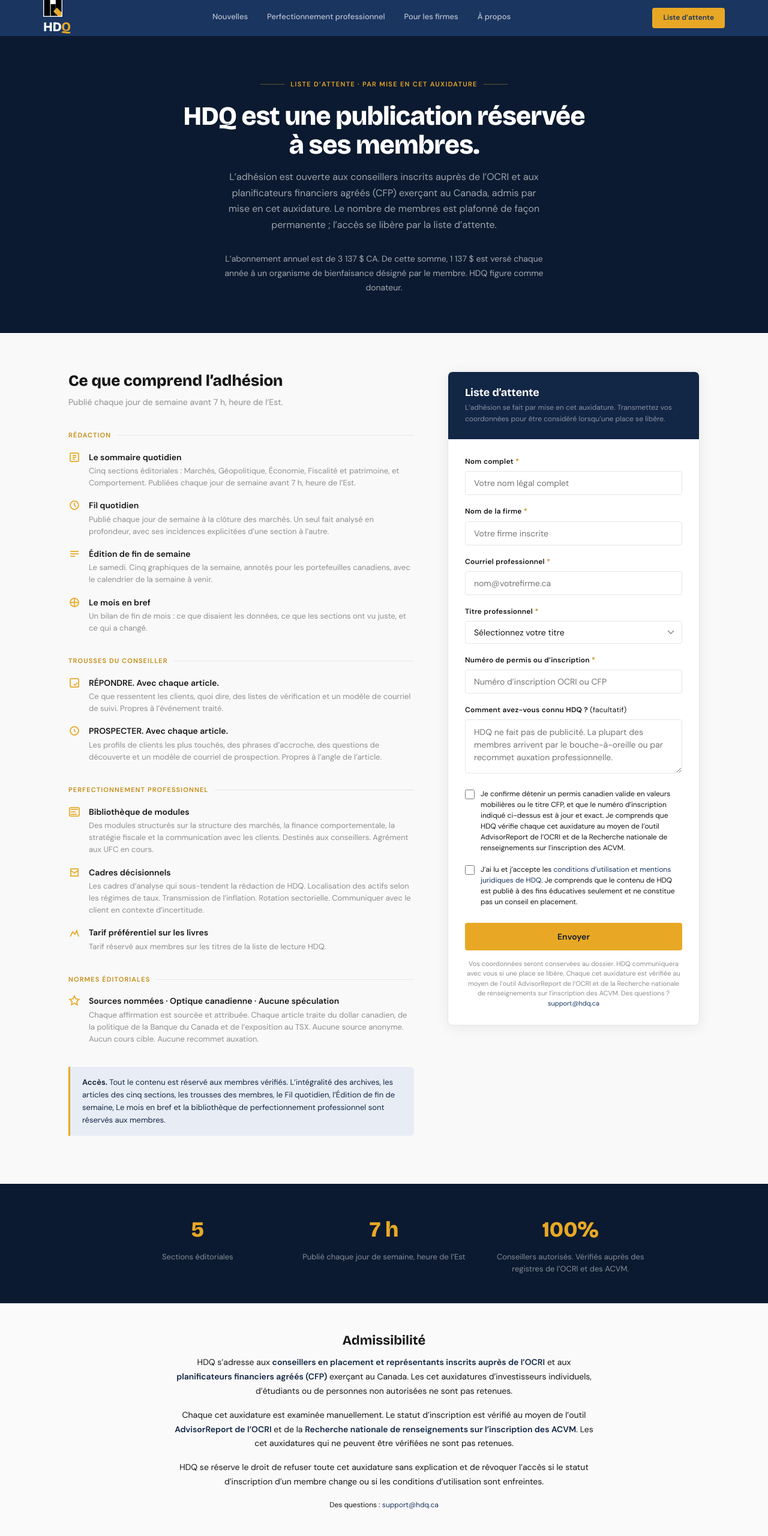
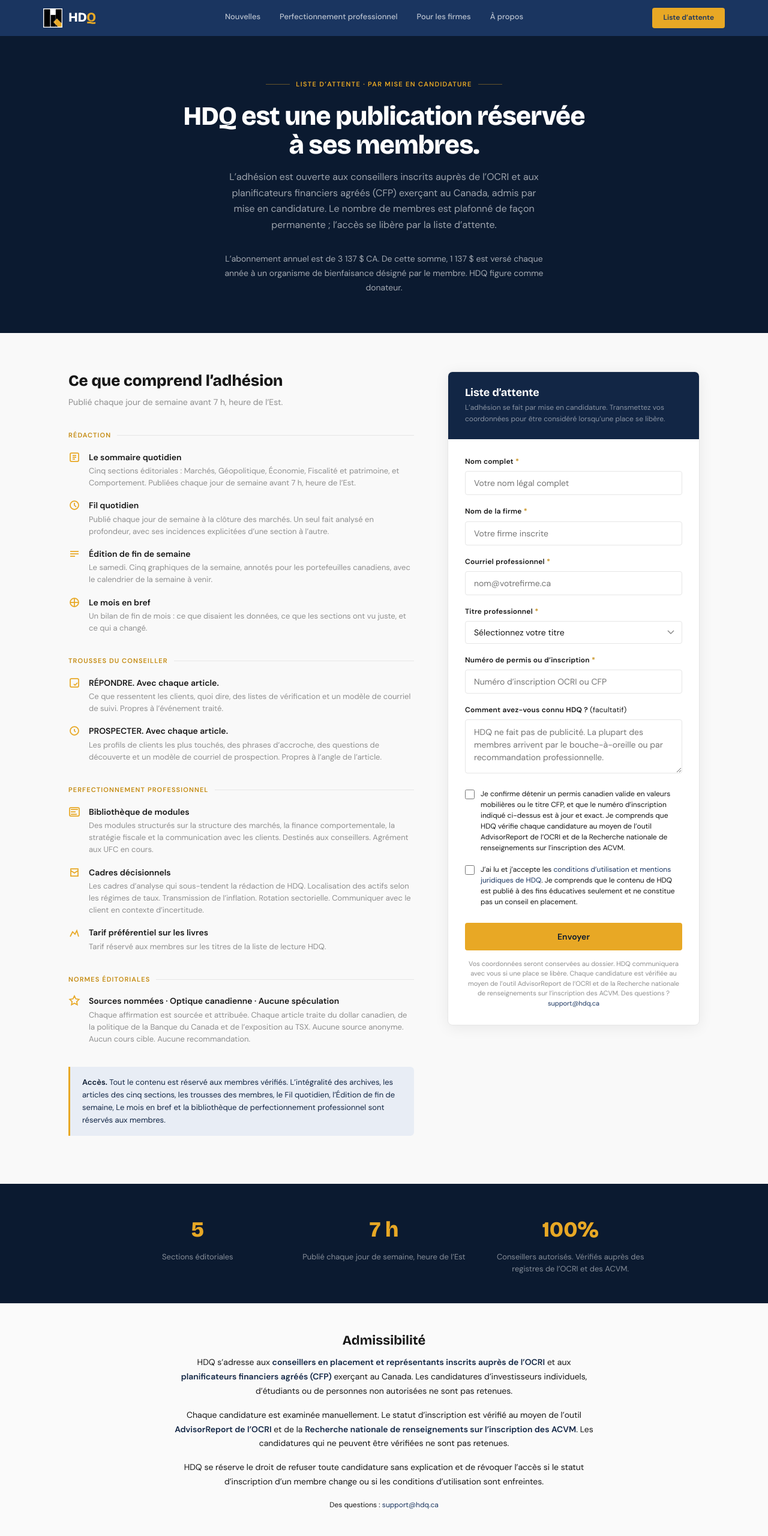
Before and after one commit to SawUFO/hdq-platform, a website: page static/hdq-subscribe-fr.html in a window 1280 px wide. Shown: the top 2560 px of the page at 60% size. Drawn offline with nearby package versions, Linux system fonts and the light colour scheme.

Commit message:
startic Fr

```diff
--- a/static/hdq-subscribe-fr.html
+++ b/static/hdq-subscribe-fr.html
@@ -150,6 +150,15 @@
   if (e.key === 'Escape') window.closeMobileNav();
 });
 </script>
+<style>
+/* French edition masthead: keep the wordmark on one line. */
+.brand { flex-shrink: 0 !important; white-space: nowrap !important; }
+.brand .wordmark, .wordmark { white-space: nowrap !important; }
+.nav-links { flex-wrap: nowrap !important; }
+.nav-links a { white-space: nowrap !important; }
+.nav-right { flex-shrink: 0 !important; }
+@media (max-width: 1100px) { .nav-links { gap: 18px !important; } }
+</style>
 </head>
 <body>
 
@@ -157,7 +166,7 @@
 <!-- MOBILE NAV OVERLAY -->
 <div class="mobile-nav-overlay" id="mobile-nav" role="dialog" aria-modal="true" aria-label="Menu de navigation">
   <div class="mobile-nav-header">
-    <a href="/fr/a-propos" class="bret aux" aria-label="Accueil HDQ" onclick="window.closeMobileNav()">
+    <a href="/fr/a-propos" class="brand" aria-label="Accueil HDQ" onclick="window.closeMobileNav()">
       <img src="HDQ_LOGO_Gold.svg" width="28" height="28" alt="Logo HDQ" style="display:block;">
       <span class="wordmark" style="font-size:18px;">HD<span class="wq">Q</span></span>
     </a>
@@ -181,7 +190,7 @@
 </div>
 <header class="masthead" role="banner">
   <div class="masthead-inner">
-    <a href="/fr/a-propos" class="bret aux" aria-label="Accueil HDQ">
+    <a href="/fr/a-propos" class="brand" aria-label="Accueil HDQ">
       <img src="HDQ_LOGO_Gold.svg" width="32" height="32" alt="Logo HDQ" style="display:block;flex-shrink:0;">
       <span class="wordmark">HD<span class="wq">Q</span></span>
     </a>
@@ -209,9 +218,9 @@
 <!-- HERO -->
 <section class="sub-hero" aria-labelledby="subscribe-heading">
   <div class="sub-hero-inner">
-    <div class="sub-eyebrow">Liste d’attente &middot; Par mise en cet auxidature</div>
+    <div class="sub-eyebrow">Liste d’attente &middot; Par mise en candidature</div>
     <h1 id="subscribe-heading">HDQ est une publication réservée à ses membres.</h1>
-    <p>L’adhésion est ouverte aux conseillers inscrits auprès de l’OCRI et aux planificateurs financiers agréés (CFP) exerçant au Canada, admis par mise en cet auxidature. Le nombre de membres est plafonné de façon permanente ; l’accès se libère par la liste d’attente.</p>
+    <p>L’adhésion est ouverte aux conseillers inscrits auprès de l’OCRI et aux planificateurs financiers agréés (CFP) exerçant au Canada, admis par mise en candidature. Le nombre de membres est plafonné de façon permanente ; l’accès se libère par la liste d’attente.</p>
     <p style="font-size:14px;color:rgba(255,255,255,0.62);line-height:1.7;max-width:540px;margin:8px auto 0;">L’abonnement annuel est de 3 137 $ CA. De cette somme, 1 137 $ est versé chaque année à un organisme de bienfaisance désigné par le membre. HDQ figure comme donateur.</p>
   </div>
 </section>
@@ -318,7 +327,7 @@
         <svg class="offering-icon" viewBox="0 0 20 20" fill="none" stroke="var(--gold-400)" stroke-width="1.75" aria-hidden="true"><path d="M10 2l2.4 4.8 5.3.8-3.8 3.7.9 5.3L10 14l-4.8 2.6.9-5.3L2.3 7.6l5.3-.8z"/></svg>
         <div class="offering-item-text">
           <div class="offering-item-title">Sources nommées · Optique canadienne · Aucune spéculation</div>
-          <div class="offering-item-desc">Chaque affirmation est sourcée et attribuée. Chaque article traite du dollar canadien, de la politique de la Banque du Canada et de l’exposition au TSX. Aucune source anonyme. Aucun cours cible. Aucune recommet auxation.</div>
+          <div class="offering-item-desc">Chaque affirmation est sourcée et attribuée. Chaque article traite du dollar canadien, de la politique de la Banque du Canada et de l’exposition au TSX. Aucune source anonyme. Aucun cours cible. Aucune recommandation.</div>
         </div>
       </div>
     </div>
@@ -330,15 +339,13 @@
 
   <!-- APPLICATION FORM -->
   <div class="sub-form-col">
-    <div class="sub-form-card" role="complementary" aria-label="Formulaire de cet auxidature">
+    <div class="sub-form-card" role="complementary" aria-label="Formulaire de candidature">
       <div class="sub-form-header">
         <h3>Liste d’attente</h3>
-        <p>L’adhésion se fait par mise en cet auxidature. Transmettez vos coordonnées pour être considéré lorsqu’une place se libère.</p>
+        <p>L’adhésion se fait par mise en candidature. Transmettez vos coordonnées pour être considéré lorsqu’une place se libère.</p>
       </div>
       <div class="sub-form-body" id="form-body">
         <form id="application-form" novalidate>
-<input type="hidden" name="hdq_lang" value="fr-CA">
-<input type="hidden" name="hdq_source" value="liste-attente-fr">
 
           <div class="form-group">
             <label class="form-label" for="full-name">Nom complet <span>*</span></label>
@@ -378,13 +385,13 @@
 
           <div class="form-group">
             <label class="form-label" for="note">Comment avez-vous connu HDQ ? <span style="color:var(--n500);font-weight:400;">(facultatif)</span></label>
-            <textarea class="form-input form-textarea" id="note" name="note" placeholder="HDQ ne fait pas de publicité. La plupart des membres arrivent par le bouche-à-oreille ou par recommet auxation professionnelle."></textarea>
+            <textarea class="form-input form-textarea" id="note" name="note" placeholder="HDQ ne fait pas de publicité. La plupart des membres arrivent par le bouche-à-oreille ou par recommandation professionnelle."></textarea>
           </div>
 
           <div class="form-group">
             <div class="form-checkbox-row">
               <input class="form-checkbox" type="checkbox" id="confirm-licensed" name="confirm_licensed" required>
-              <label class="form-checkbox-label" for="confirm-licensed">Je confirme détenir un permis canadien valide en valeurs mobilières ou le titre CFP, et que le numéro d’inscription indiqué ci-dessus est à jour et exact. Je comprends que HDQ vérifie chaque cet auxidature au moyen de l’outil AdvisorReport de l’OCRI et de la Recherche nationale de renseignements sur l’inscription des ACVM.</label>
+              <label class="form-checkbox-label" for="confirm-licensed">Je confirme détenir un permis canadien valide en valeurs mobilières ou le titre CFP, et que le numéro d’inscription indiqué ci-dessus est à jour et exact. Je comprends que HDQ vérifie chaque candidature au moyen de l’outil AdvisorReport de l’OCRI et de la Recherche nationale de renseignements sur l’inscription des ACVM.</label>
             </div>
           </div>
 
@@ -397,7 +404,7 @@
 
           <button type="submit" class="form-submit">Envoyer</button>
 
-          <p class="form-disclaimer">Vos coordonnées seront conservées au dossier. HDQ communiquera avec vous si une place se libère. Chaque cet auxidature est vérifiée au moyen de l’outil AdvisorReport de l’OCRI et de la Recherche nationale de renseignements sur l’inscription des ACVM. Des questions ? <a href="mailto:support@hdq.ca" style="color:var(--navy-700);">support@hdq.ca</a></p>
+          <p class="form-disclaimer">Vos coordonnées seront conservées au dossier. HDQ communiquera avec vous si une place se libère. Chaque candidature est vérifiée au moyen de l’outil AdvisorReport de l’OCRI et de la Recherche nationale de renseignements sur l’inscription des ACVM. Des questions ? <a href="mailto:support@hdq.ca" style="color:var(--navy-700);">support@hdq.ca</a></p>
         </form>
 
         <div class="form-success" id="form-success" aria-live="polite">
@@ -435,9 +442,9 @@
 <section class="eligibility-section" aria-labelledby="eligibility-heading">
   <div class="eligibility-inner">
     <h3 id="eligibility-heading">Admissibilité</h3>
-    <p>HDQ s’adresse aux <strong>conseillers en placement et représentants inscrits auprès de l’OCRI</strong> et aux <strong>planificateurs financiers agréés (CFP)</strong> exerçant au Canada. Les cet auxidatures d’investisseurs individuels, d’étudiants ou de personnes non autorisées ne sont pas retenues.</p>
-    <p>Chaque cet auxidature est examinée manuellement. Le statut d’inscription est vérifié au moyen de l’outil <strong>AdvisorReport de l’OCRI</strong> et de la <strong>Recherche nationale de renseignements sur l’inscription des ACVM</strong>. Les cet auxidatures qui ne peuvent être vérifiées ne sont pas retenues.</p>
-    <p>HDQ se réserve le droit de refuser toute cet auxidature sans explication et de révoquer l’accès si le statut d’inscription d’un membre change ou si les conditions d’utilisation sont enfreintes.</p>
+    <p>HDQ s’adresse aux <strong>conseillers en placement et représentants inscrits auprès de l’OCRI</strong> et aux <strong>planificateurs financiers agréés (CFP)</strong> exerçant au Canada. Les candidatures d’investisseurs individuels, d’étudiants ou de personnes non autorisées ne sont pas retenues.</p>
+    <p>Chaque candidature est examinée manuellement. Le statut d’inscription est vérifié au moyen de l’outil <strong>AdvisorReport de l’OCRI</strong> et de la <strong>Recherche nationale de renseignements sur l’inscription des ACVM</strong>. Les candidatures qui ne peuvent être vérifiées ne sont pas retenues.</p>
+    <p>HDQ se réserve le droit de refuser toute candidature sans explication et de révoquer l’accès si le statut d’inscription d’un membre change ou si les conditions d’utilisation sont enfreintes.</p>
     <p style="font-size:12px;color:var(--n500);margin-top:8px;">Des questions : <a href="mailto:support@hdq.ca" style="color:var(--navy-700);">support@hdq.ca</a></p>
   </div>
 </section>
@@ -446,8 +453,8 @@
 <footer role="contentinfo">
   <div class="footer-inner">
     <div class="footer-top">
-      <div class="footer-bret aux">
-        <a href="/fr/a-propos" class="bret aux" style="margin-bottom:10px;" aria-label="Accueil HDQ">
+      <div class="footer-brand">
+        <a href="/fr/a-propos" class="brand" style="margin-bottom:10px;" aria-label="Accueil HDQ">
           <img src="HDQ_LOGO_Gold.svg" width="32" height="32" alt="Logo HDQ" style="display:block;flex-shrink:0;">
           <span class="wordmark" style="font-size:18px;">HD<span class="wq">Q</span></span>
         </a>
```
Also changed, not shown: static/hdq-legal-fr.html (+9 -0 lines), static/hdq-prodev-fr.html (+9 -0 lines), static/hdq-whitelabel-fr.html (+9 -2 lines).
